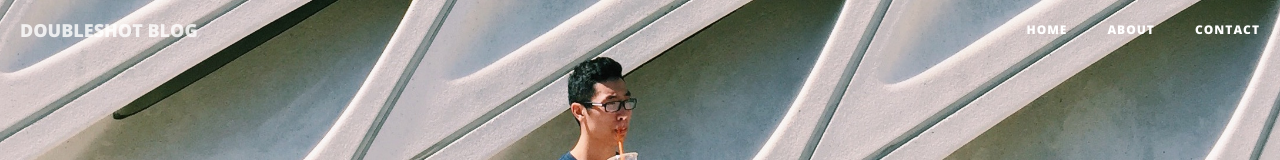
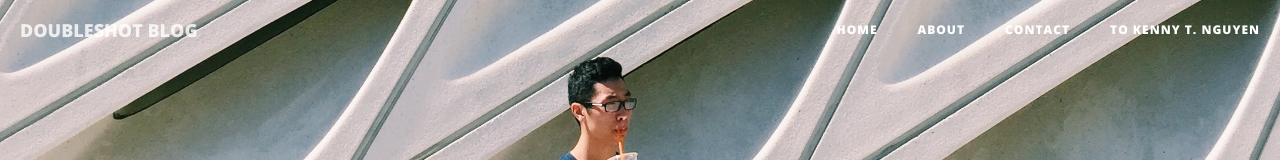
Before and after one commit to kennytnguyen/doubleshotblog, a website: page app/about.html in a window 1280 px wide. Shown: the top 160 px of the page. Drawn offline with nearby package versions, Linux system fonts and the light colour scheme.

Commit message:
More changes!!

```diff
--- a/app/about.html
+++ b/app/about.html
@@ -56,6 +56,9 @@
                     </li>
                     <li>
                         <a href="contact.html">Contact</a>
+                    </li>
+                    <li>
+                        <a href="www.kennytnguyen.com">To Kenny T. Nguyen</a>
                     </li>
                 </ul>
             </div>
```
Also changed, not shown: app/contact.html (+3 -0 lines), app/entry_1_realization.html (+3 -0 lines), app/entry_2_highschool.html (+3 -0 lines), app/index.html (+3 -0 lines), app/sample_page.html (+3 -0 lines).
